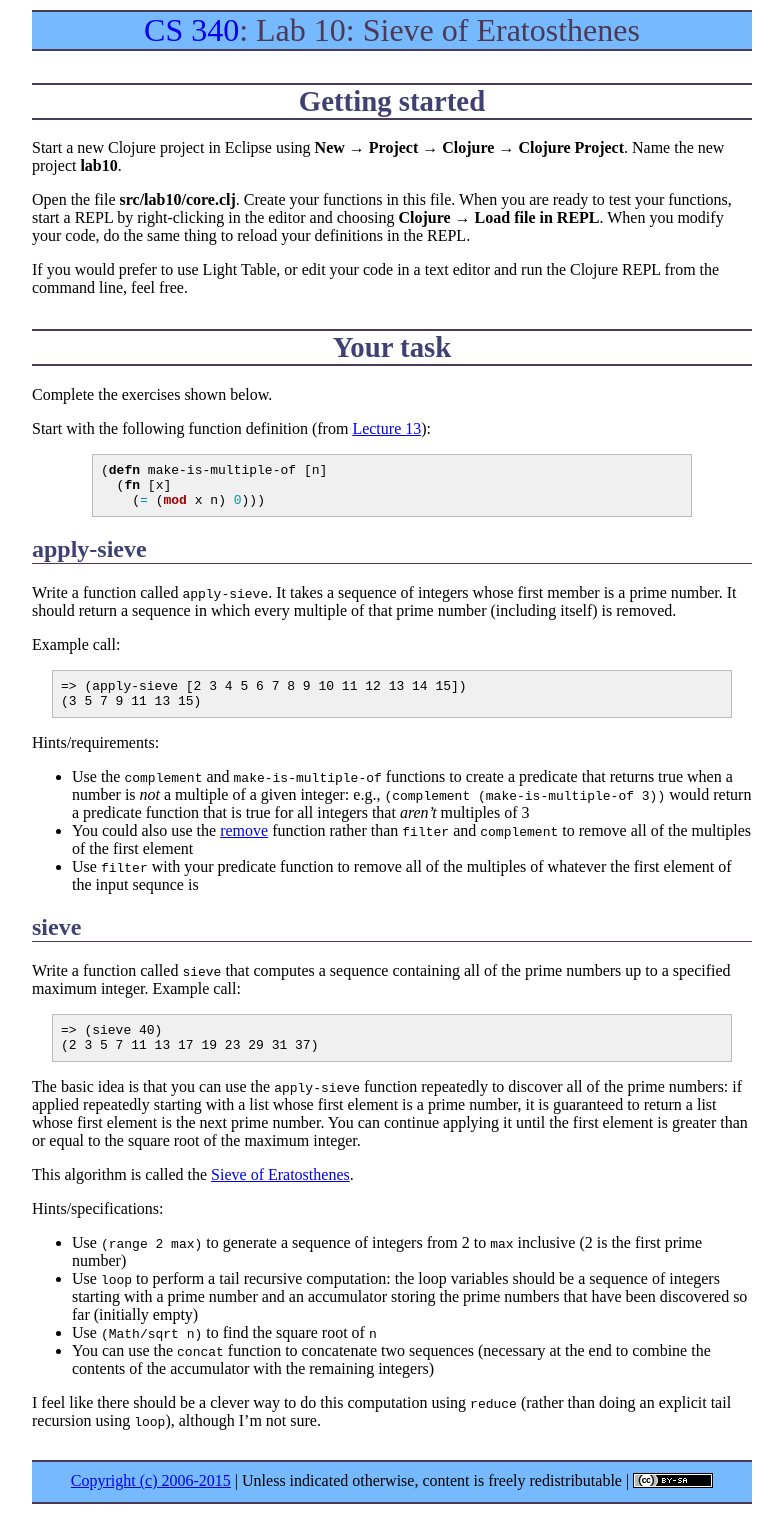
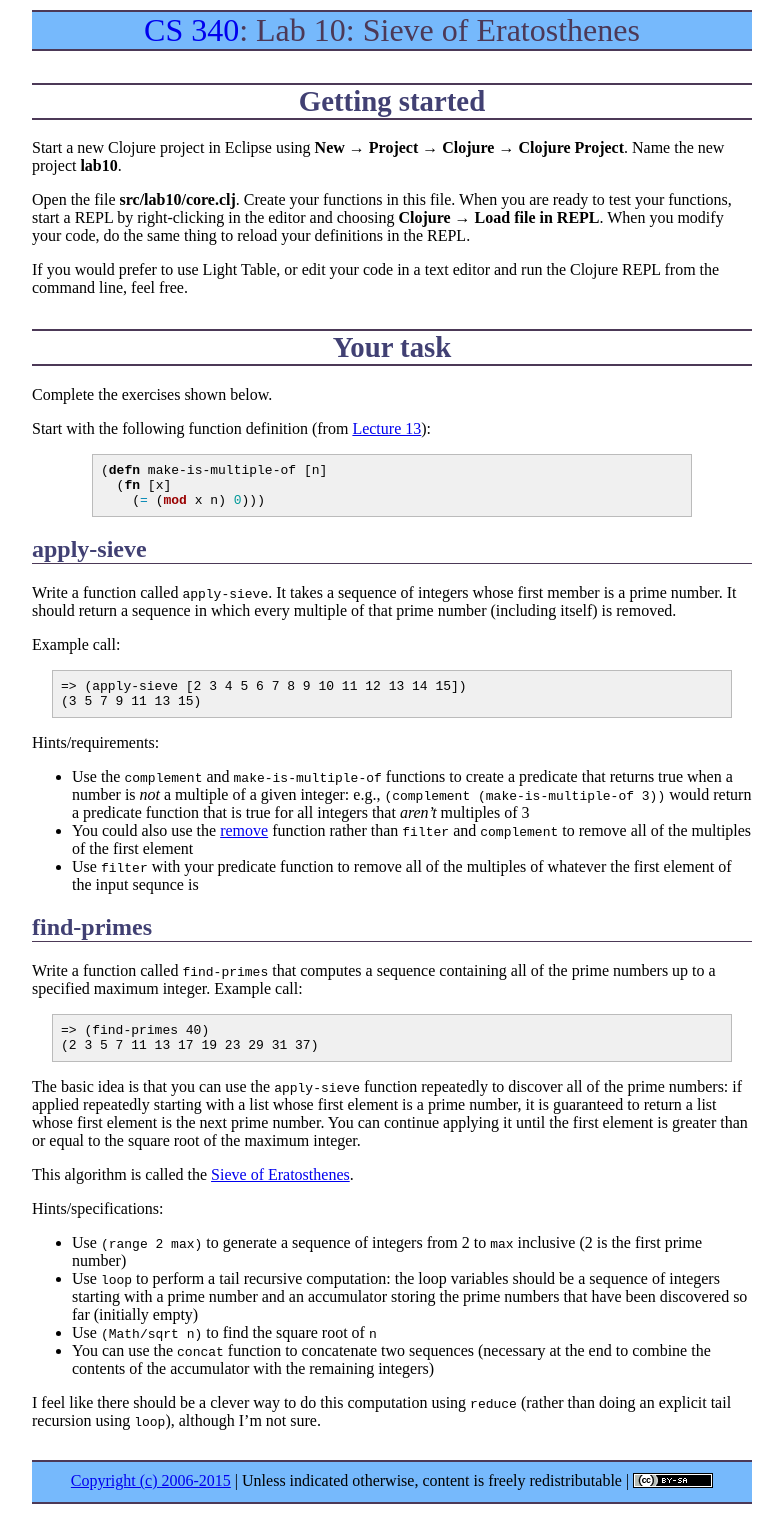
Before and after one commit to ycpcs/cs340-fall2015, a Jekyll site: the page built from labs/lab10.md, in a window 1280 px wide. Shown: the whole page, without its empty margins (248-1031 px from the left). Built offline with Jekyll 4.4.1, drawn with Linux system fonts in a browser that asks for light colours; Markdown is read by kramdown in place of the engine named in the settings.

Commit message:
rename sieve as find-primes

```diff
--- a/labs/lab10.md
+++ b/labs/lab10.md
@@ -38,11 +38,11 @@ Hints/requirements:
 * You could also use the [remove](https://clojuredocs.org/clojure.core/remove) function rather than `filter` and `complement` to remove all of the multiples of the first element
 * Use `filter` with your predicate function to remove all of the multiples of whatever the first element of the input sequnce is
 
-## sieve
+## find-primes
 
-Write a function called `sieve` that computes a sequence containing all of the prime numbers up to a specified maximum integer.  Example call:
+Write a function called `find-primes` that computes a sequence containing all of the prime numbers up to a specified maximum integer.  Example call:
 
-    => (sieve 40)
+    => (find-primes 40)
     (2 3 5 7 11 13 17 19 23 29 31 37)
 
 The basic idea is that you can use the `apply-sieve` function repeatedly to discover all of the prime numbers: if applied repeatedly starting with a list whose first element is a prime number, it is guaranteed to return a list whose first element is the next prime number.  You can continue applying it until the first element is greater than or equal to the square root of the maximum integer.
```
